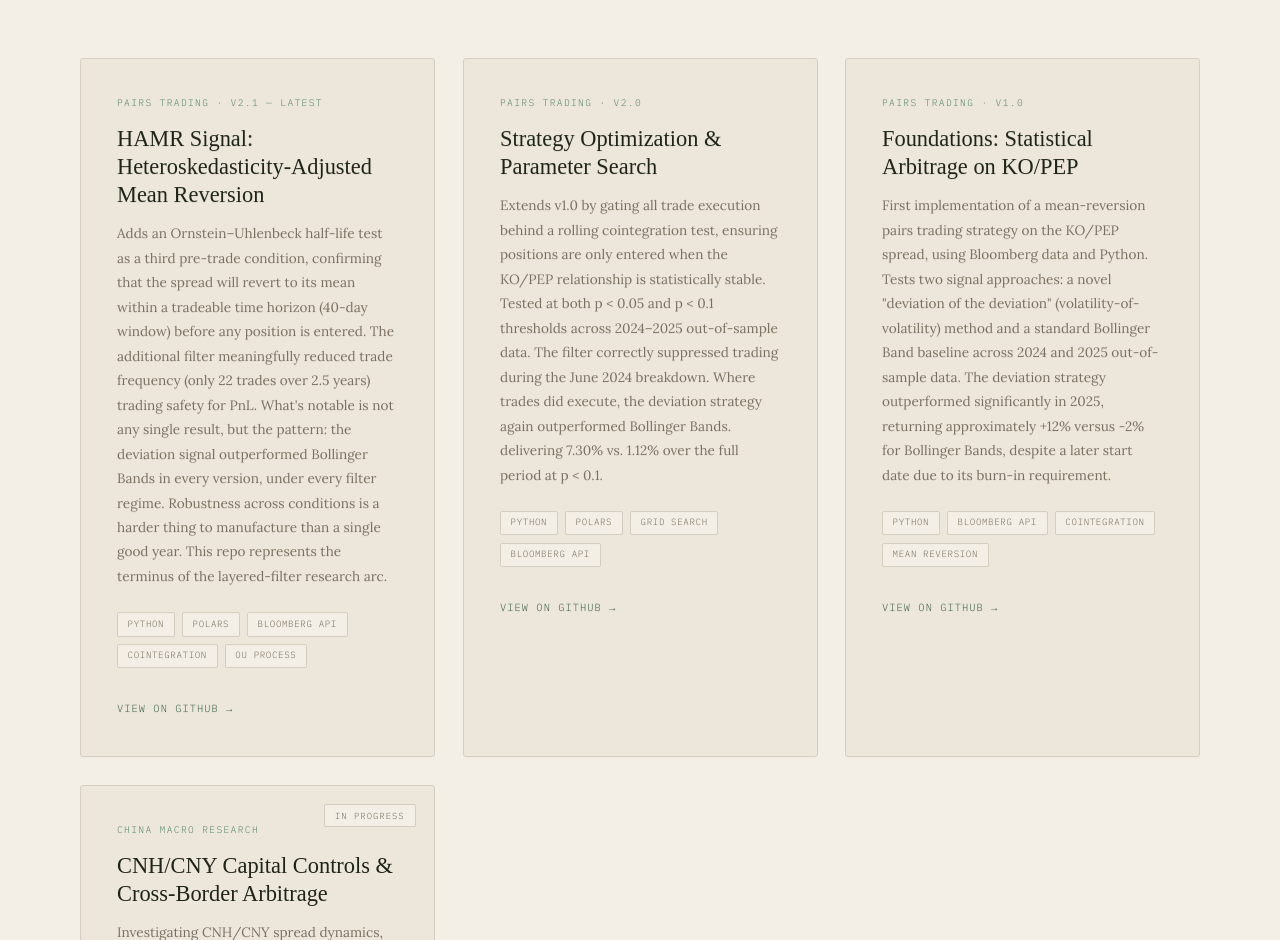
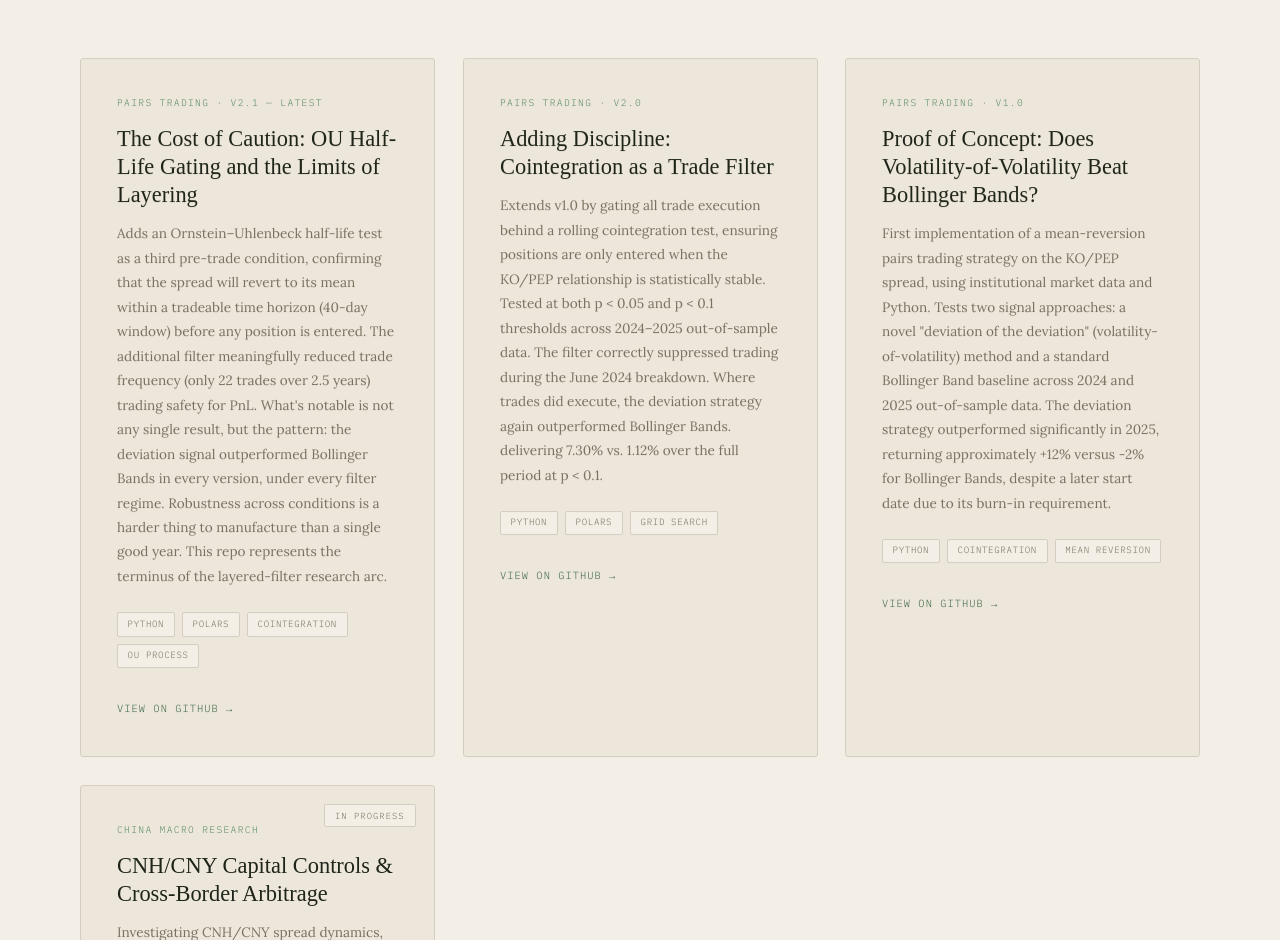
Before and after one commit to spm01/spm01.github.io, a plain HTML site: page index.html in a window 1280 px wide. Shown: the part 1860-2800 px from the top of the page. Drawn offline with Linux system fonts and the light colour scheme; a web font is replaced by a local one.

Commit message:
Remove Bloomberg references from index.html

```diff
--- a/index.html
+++ b/index.html
@@ -551,7 +551,6 @@
     </p>
     <div class="hero-pills">
       <span class="pill">Python</span>
-      <span class="pill">Bloomberg</span>
       <span class="pill">Econometrics</span>
       <span class="pill">Mandarin</span>
       <span class="pill">Portland, OR</span>
@@ -637,11 +636,11 @@
 
     <div class="project-card reveal">
       <div class="project-version">Pairs Trading · v2.1 — Latest</div>
-      <h3 class="project-title">HAMR Signal: Heteroskedasticity-Adjusted Mean Reversion</h3>
+      <h3 class="project-title">The Cost of Caution: OU Half-Life Gating and the Limits of Layering</h3>
       <p class="project-desc">Adds an Ornstein–Uhlenbeck half-life test as a third pre-trade condition, confirming that the spread will revert to its mean within a tradeable time horizon (40-day window) before any position is entered. The additional filter meaningfully reduced trade frequency (only 22 trades over 2.5 years) trading safety for PnL. What's notable is not any single result, but the pattern: the deviation signal outperformed Bollinger Bands in every version, under every filter regime. Robustness across conditions is a harder thing to manufacture than a single good year. This repo represents the terminus of the layered-filter research arc. </p>
       <div class="project-tags">
         <span class="tag">Python</span><span class="tag">Polars</span>
-        <span class="tag">Bloomberg API</span><span class="tag">Cointegration</span>
+        <span class="tag">Cointegration</span>
         <span class="tag">OU Process</span>
       </div>
       <a class="project-link" href="https://github.com/spm01/pairstradingv2.1" target="_blank">View on GitHub →</a>
@@ -649,21 +648,21 @@
 
     <div class="project-card reveal">
       <div class="project-version">Pairs Trading · v2.0</div>
-      <h3 class="project-title">Strategy Optimization & Parameter Search</h3>
+      <h3 class="project-title">Adding Discipline: Cointegration as a Trade Filter</h3>
       <p class="project-desc">Extends v1.0 by gating all trade execution behind a rolling cointegration test, ensuring positions are only entered when the KO/PEP relationship is statistically stable. Tested at both p < 0.05 and p < 0.1 thresholds across 2024–2025 out-of-sample data. The filter correctly suppressed trading during the June 2024 breakdown. Where trades did execute, the deviation strategy again outperformed Bollinger Bands. delivering 7.30% vs. 1.12% over the full period at p < 0.1. </p>
       <div class="project-tags">
         <span class="tag">Python</span><span class="tag">Polars</span>
-        <span class="tag">Grid Search</span><span class="tag">Bloomberg API</span>
+        <span class="tag">Grid Search</span>
       </div>
       <a class="project-link" href="https://github.com/spm01/pairstradingv2.0" target="_blank">View on GitHub →</a>
     </div>
 
     <div class="project-card reveal">
       <div class="project-version">Pairs Trading · v1.0</div>
-      <h3 class="project-title">Foundations: Statistical Arbitrage on KO/PEP</h3>
-      <p class="project-desc">First implementation of a mean-reversion pairs trading strategy on the KO/PEP spread, using Bloomberg data and Python. Tests two signal approaches: a novel "deviation of the deviation" (volatility-of-volatility) method and a standard Bollinger Band baseline across 2024 and 2025 out-of-sample data. The deviation strategy outperformed significantly in 2025, returning approximately +12% versus -2% for Bollinger Bands, despite a later start date due to its burn-in requirement.</p>
+      <h3 class="project-title">Proof of Concept: Does Volatility-of-Volatility Beat Bollinger Bands?</h3>
+      <p class="project-desc">First implementation of a mean-reversion pairs trading strategy on the KO/PEP spread, using institutional market data and Python. Tests two signal approaches: a novel "deviation of the deviation" (volatility-of-volatility) method and a standard Bollinger Band baseline across 2024 and 2025 out-of-sample data. The deviation strategy outperformed significantly in 2025, returning approximately +12% versus -2% for Bollinger Bands, despite a later start date due to its burn-in requirement.</p>
       <div class="project-tags">
-        <span class="tag">Python</span><span class="tag">Bloomberg API</span>
+        <span class="tag">Python</span>
         <span class="tag">Cointegration</span><span class="tag">Mean Reversion</span>
       </div>
       <a class="project-link" href="https://github.com/spm01/pairstradingv1.0" target="_blank">View on GitHub →</a>
@@ -673,9 +672,9 @@
       <div class="wip-badge">In Progress</div>
       <div class="project-version">China Macro Research</div>
       <h3 class="project-title">CNH/CNY Capital Controls & Cross-Border Arbitrage</h3>
-      <p class="project-desc">Investigating CNH/CNY spread dynamics, AH-share premium, and RMB internationalization using Bloomberg data. Framed toward policy-relevant analysis of China's capital account and offshore/onshore divergence.</p>
+      <p class="project-desc">Investigating CNH/CNY spread dynamics, AH-share premium, and RMB internationalization using institutional market data. Framed toward policy-relevant analysis of China's capital account and offshore/onshore divergence.</p>
       <div class="project-tags">
-        <span class="tag">Python</span><span class="tag">Bloomberg API</span>
+        <span class="tag">Python</span>
         <span class="tag">CNH / CNY</span><span class="tag">AH Premium</span>
       </div>
       <span style="font-family:var(--mono);font-size:.62rem;color:var(--stone);font-weight:300;">Coming soon</span>
@@ -706,7 +705,6 @@
     <div class="reveal">
       <div class="skill-group-label">Data & Platforms</div>
       <ul class="skill-list">
-        <li>Bloomberg Terminal / BLPAPI</li>
         <li>Excel (financial modeling)</li>
         <li>SQL</li>
         <li>Git / GitHub</li>
```
